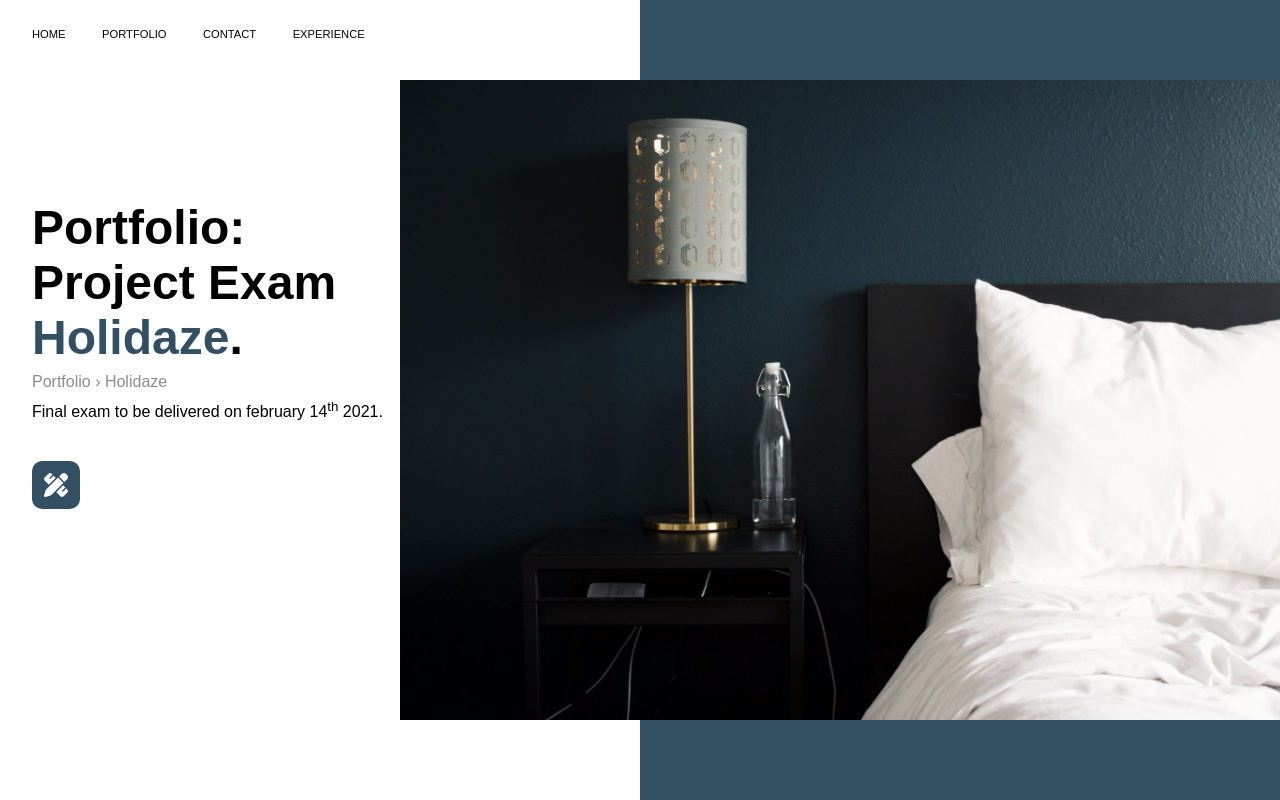
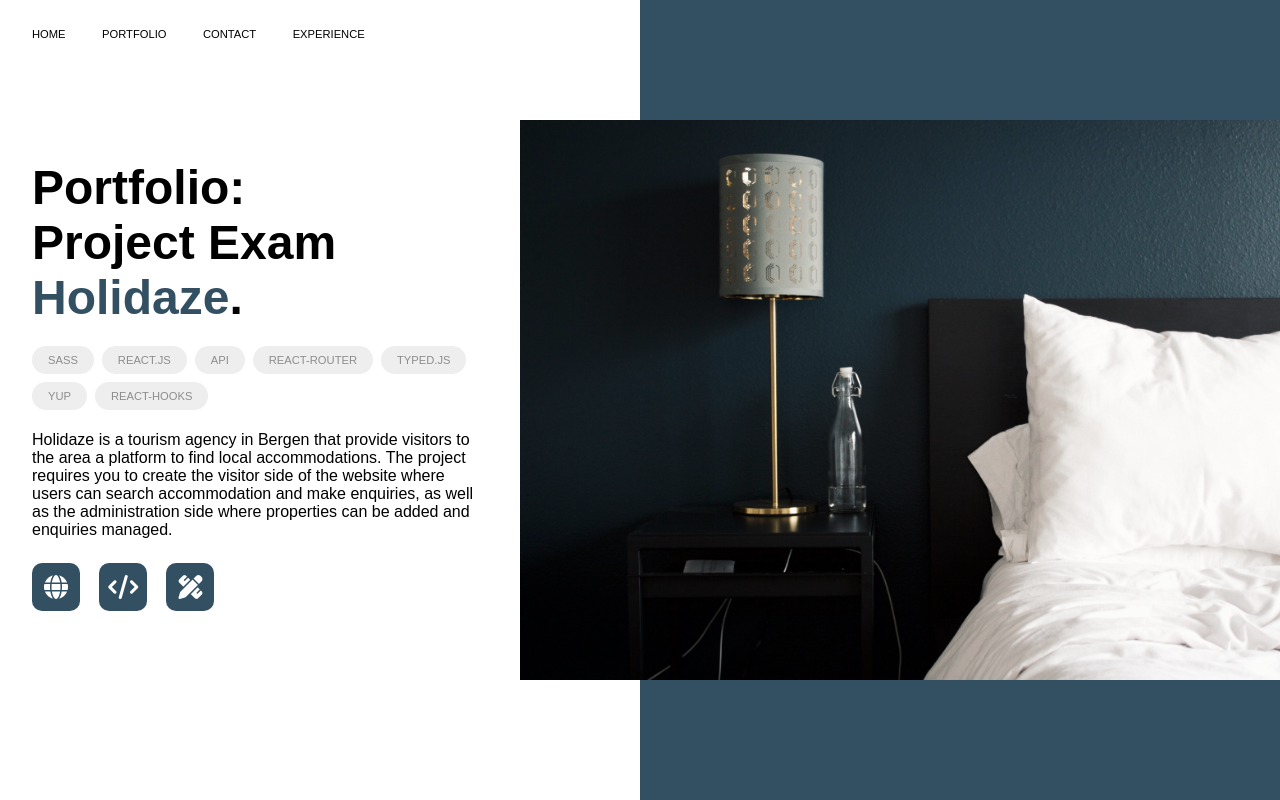
Before and after one commit to TinaHoldcroft/archive_portfolio-2020, a plain HTML site: page portfolio-holidaze.html in a window 1280 px wide. Shown: the top 800 px of the page. Drawn offline with Linux system fonts and the light colour scheme; a web font is replaced by a local one.

Commit message:
Holidaze imp

```diff
--- a/portfolio-holidaze.html
+++ b/portfolio-holidaze.html
@@ -17,7 +17,7 @@
 		<title>Tina Holdcroft | Holidaze</title> <!-- page title -->
 	</head>
 
-	<body class="no-scroll">
+	<body>
 		<header>
 			<nav>
 				<a href="./index.html">Home</a>
@@ -31,16 +31,24 @@
 		<main id="holidaze">
 			<div class="holidaze__txt">
 				<h1>Portfolio: <br>Project Exam <br><span class="txt__navy">Holidaze</span>.</h1>
-				<div class="txt__gray"><a href="./index.html#portfolio">Portfolio </a><span>&#8250;</span> Holidaze</div>
-				<p>Final exam to be delivered on february 14<sup>th</sup> 2021.</p>
+				<div class="highlights">
+					<p>SASS</p>
+					<p>React.js</p>
+					<p>API</p>
+					<p>React-router</p>
+					<p>Typed.js</p>
+					<p>Yup</p>
+					<p>React-hooks</p>
+				</div>
+				<p>Holidaze is a tourism agency in Bergen that provide visitors to the area a platform to find local accommodations. The project requires you to create the visitor side of the website where users can search accommodation and make enquiries, as well as the administration side where properties can be added and enquiries managed. </p>
 				<div class="button-container">
-				<!--<a title="View site" href="#" target="_blank"><button><i class="fas fa-globe"></i></button></a>
-					<a title="GitHub repo" href="#" target="_blank"><button><i class="fas fa-code"></i></button></a>-->
+					<a title="View site" href="https://tinamary.com/portfolio/holidaze/" target="_blank"><button><i class="fas fa-globe"></i></button></a>
+					<a title="GitHub repo" href="https://github.com/TinaHoldcroft/project-exam-2" target="_blank"><button><i class="fas fa-code"></i></button></a>
 					<a title="Prototype" href="https://xd.adobe.com/view/924a8a06-42d6-4d49-a6cd-79a74997e21e-c719/" target="_blank"><button><i class="fas fa-pencil-ruler"></i></button></a>
 				</div>
 			</div>
 			<div class="holidaze__img">
-				<div><img id="img__bed" src="styles/images/bed.jpg" alt="Bed"> </div><!-- image -->
+				<div><img id="img__bed" src="styles/images/bed.jpg" alt="Bed"></div>
 			</div>
 		</main>
 
--- a/styles/partials/_base.scss
+++ b/styles/partials/_base.scss
@@ -9,7 +9,7 @@
 body {
     width: 100%;
     height: 100%;
-    overflow-y: scroll;
+    overflow-y: auto;
     overflow-x: hidden;
     font-family: montserrat, sans-serif;
 }
@@ -20,7 +20,6 @@ body {
 ::-webkit-scrollbar { width: 10px; }
 ::-webkit-scrollbar-thumb { border-radius: 30px; }
 ::-webkit-scrollbar-thumb:hover { background: #bdbdbd; }
-.no-scroll { overflow-y: hidden; overflow-x: hidden; }
 .active { font-weight: 900; }
 .txt__gray {
     color: #8D8D8D;
@@ -29,7 +28,6 @@ body {
         color: #8D8D8D;
     }
 }
-.txt__red { color: #A5161F; }
 .txt__bold { font-weight: 900; }
 .txt__aqua { color: #00ffff; }
 .txt__pink { color: #D90F6D; }
@@ -37,3 +35,5 @@ body {
 .txt__orange { color: #ffa500; }
 .txt__teal { color: #31666B; }
 .txt__navy { color: #335063; }
+$light-grey: #8d8d8d;
+$mars-red: #A5161F;
--- a/styles/partials/_holidaze.scss
+++ b/styles/partials/_holidaze.scss
@@ -21,7 +21,7 @@
     justify-content: space-between;
     flex-flow: column nowrap;
     gap: 0.5rem;
-    margin-top: calc(50vh - 12.5rem);
+    margin-top: calc(50vh - 15rem);
     h1 {
         font-size: 3em;
         @media only screen and (max-width: 600px) { font-size: 2em; }
@@ -31,7 +31,9 @@
         @media only screen and (max-width: 600px) { max-width: 80vw; }
     }
     .button-container {
+        display: flex;
         flex-flow: row wrap;
+        gap: 1.2rem;
         i {
             font-size: 1.8em;
             color: #ffffff;
@@ -43,8 +45,7 @@
             outline: none;
             height: 3rem;
             width: 3rem;
-            margin-right: 1rem;
-            margin-top: 2rem;
+            margin: 1rem 0;
             cursor: pointer;
         }
         button:hover { transform: scale(0.95); }
@@ -57,11 +58,27 @@
     @media only screen and (max-width: 600px) { display: none; }
 }
 #img__bed {
-    height: 80vh;
+    height: 70vh;
     position: absolute;
     right: 50vw;
     margin-right: -45rem;
-    top: 10vh;
+    top: 15vh;
     filter: grayscale(20%);
     @media only screen and (max-width: 600px) { display: none; }
 }
+.highlights {
+    display: flex;
+    gap: 0.5rem;
+    flex-flow: row wrap;
+    max-width: 35vw;
+    margin-top: 0.8rem;
+    margin-bottom: 0.8rem;
+    p {
+        color: $light-grey;
+        background-color: #eeeeee;
+        padding: 0.5rem 1rem;
+        border-radius: 30px;
+        font-size: 0.7em;
+        text-transform: uppercase;
+    }
+}
--- a/styles/partials/_mission-to-mars.scss
+++ b/styles/partials/_mission-to-mars.scss
@@ -1,5 +1,5 @@
 .bg__mission-to-mars {
-    background-color: #A5161F;
+    background-color: $mars-red;
     height: 100vh;
     width: 50vw;
     position: absolute;
@@ -22,6 +22,9 @@
     flex-flow: column nowrap;
     gap: 0.5rem;
     margin-top: calc(50vh - 12.5rem);
+    span {
+       color: $mars-red;
+    }
     h1 {
         font-size: 3em;
         @media only screen and (max-width: 600px) { font-size: 2em; }
@@ -38,7 +41,7 @@
         }
         button {
             border-radius: 10px;
-            background: #A5161F;
+            background: $mars-red;
             border: none;
             outline: none;
             height: 3rem;
```
Also changed, not shown: index.html (+1 -1 lines), portfolio-mission-to-mars.html (+1 -1 lines), styles/images/favicon.svg, styles/styles.css, 1 other file.
